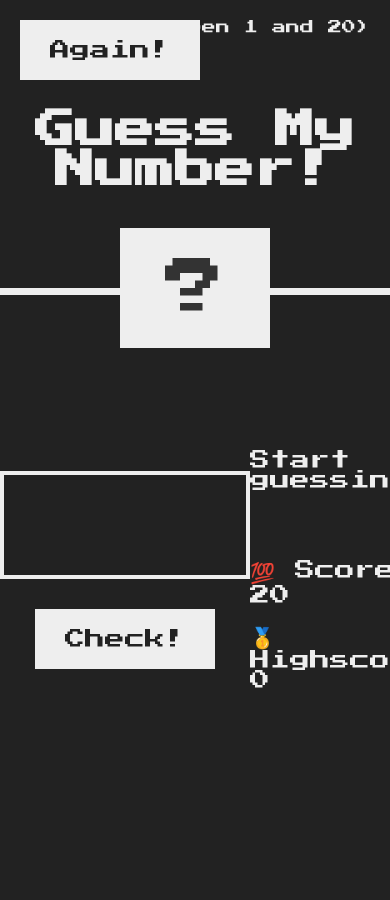
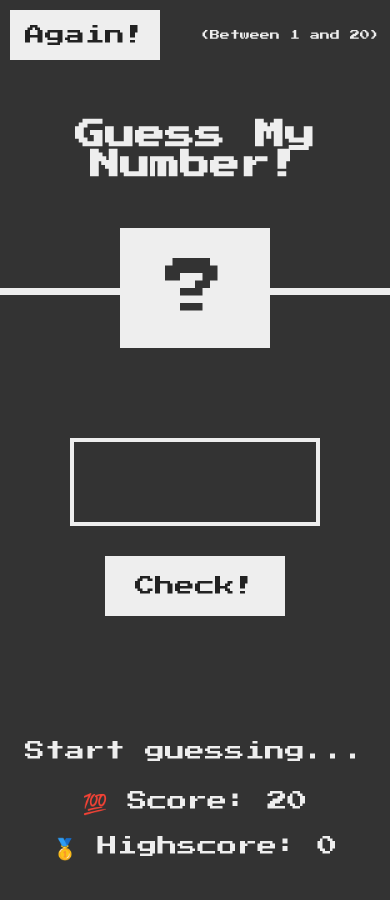
Before and after one commit to 0nefarius/guess-my-number, a plain HTML site: page index.html in a window 390 px wide. Shown: the top 900 px of the page. Before the commit the page ends 844 px from the top, so only its background shows below. Drawn offline with Linux system fonts and the light colour scheme.

Commit message:
Responding to smaller tablets/smartphones

```diff
--- a/style.css
+++ b/style.css
@@ -117,3 +117,59 @@ h1 {
 .label-score {
   margin-bottom: 2rem;
 }
+
+/* ******************************* */
+/* BELOW 1072px (Tablets) */
+/* ******************************* */
+
+@media (max-width: 67em) {
+  body {
+    background-color: black;
+  }
+  .again {
+    position: absolute;
+    top: 1rem;
+    left: 2rem;
+  }
+}
+
+/* ******************************* */
+/* BELOW 736px (Smaller Tablets) */
+/* ******************************* */
+
+@media (max-width: 46em) {
+  body {
+    background-color: #333;
+  }
+
+  h1 {
+    font-size: 3rem;
+  }
+
+  .again {
+    padding: 1.5rem 1.5rem;
+    left: 1rem;
+  }
+
+  .between {
+    font-size: 1rem;
+    right: 1rem;
+    top: 3rem;
+  }
+
+  main {
+    margin-top: 8rem;
+    flex-direction: column;
+    text-align: center;
+  }
+
+  .guess {
+    font-size: 4rem;
+    width: 25rem;
+    padding: 2rem;
+  }
+
+  .message {
+    margin-bottom: 2rem;
+  }
+}
```
